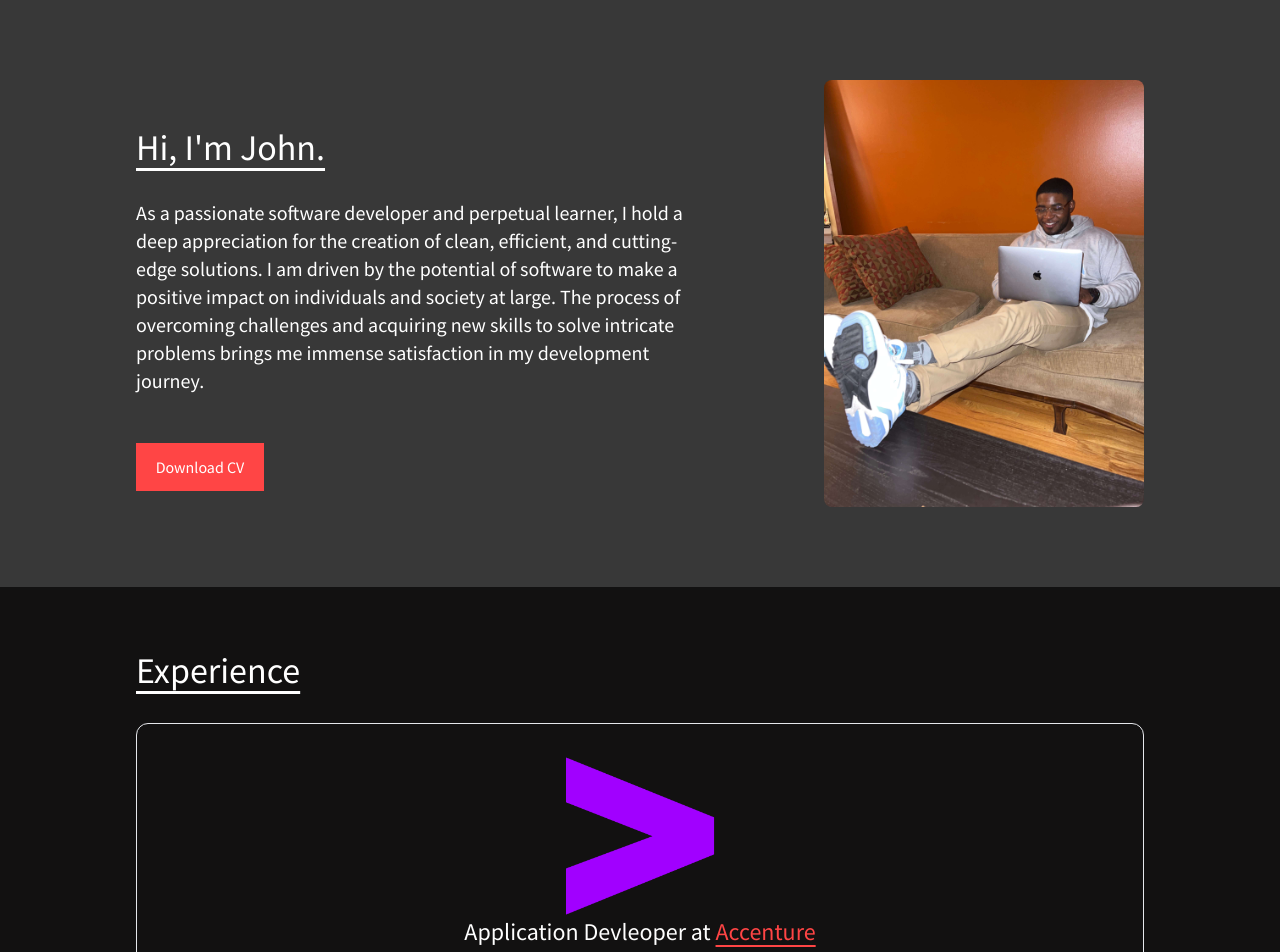
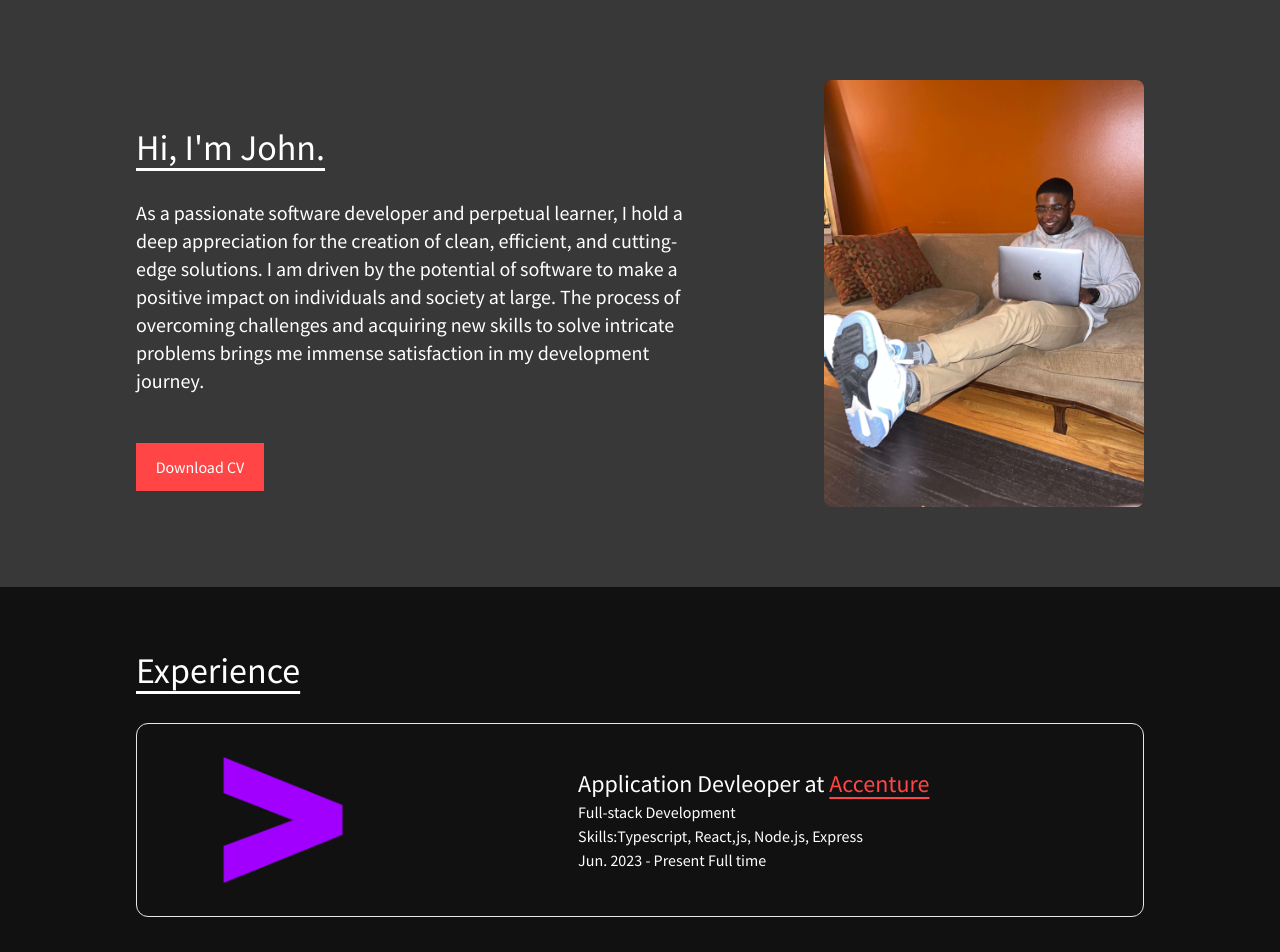
Before and after one commit to john-mathis/portfolio, a React (Create React App) app: page / in a window 1280 px wide. Shown: the top 952 px of the page. Built offline with nearby package versions, Linux system fonts and the light colour scheme.

Commit message:
exp changes

```diff
--- a/src/Components/Experience/Experience.js
+++ b/src/Components/Experience/Experience.js
@@ -8,16 +8,18 @@ const Experience = () => {
         <h3 className="text-3xl md:text-4xl my-8 underline underline-offset-[var(--text-underline-spacing)]">
           Experience
         </h3>
-        <div className="flex flex-col border rounded-xl p-8">
+
+
+        <div className="flex flex-col md:flex-row  border rounded-xl p-8">
           <div>
             {" "}
             <img
               src={ACN}
               alt="Experience placeholder"
-              className="rounded-lg h-[10rem] m-auto"
+              className="rounded-lg h-[8rem] m-auto"
             />
           </div>
-          <div className="m-auto">
+          <div className="m-auto text-center md:text-left ">
             {" "}
             <p className="text-2xl">
               Application Devleoper at{" "}
@@ -28,9 +30,20 @@ const Experience = () => {
                 Accenture
               </a>
             </p>
+            <p>Full-stack Development </p>
             <p>Skills:Typescript, React,js, Node.js, Express </p>
+
+            <div className="text-center md:text-left m-auto">
+            <p>Jun. 2023 - Present <span>Full time</span></p>
+
           </div>
         </div>
+          </div>
+
+
+
+
+
       </div>
     </div>
   );
```
Also changed, not shown: 1 other file (tests, documents, lock files or other folders).
